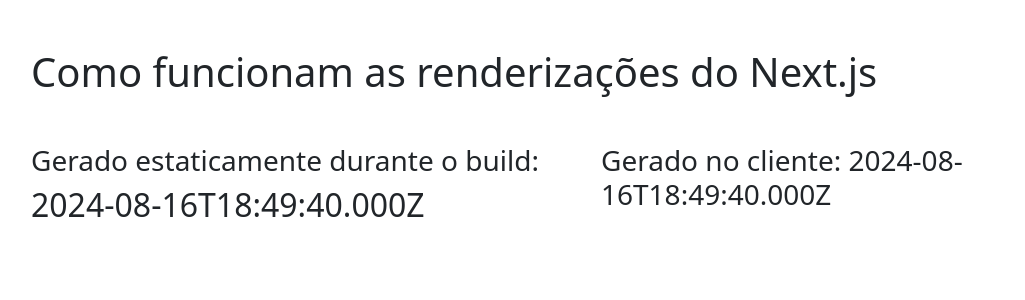
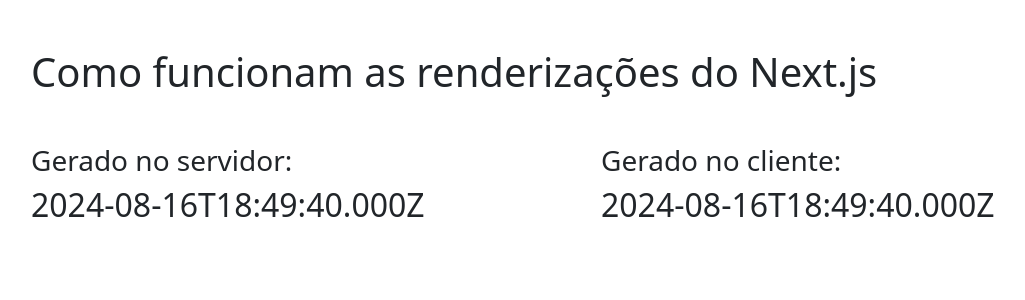
Before and after one commit to Carvalho-Juliano/black-next-js2, a Next.js app: page /static in a window 1280 px wide. Shown: the top 300 px of the page, without its empty margins (51-1076 px from the left). Built offline with nearby package versions, Linux system fonts and the light colour scheme; no server answers.

Commit message:
Correção

```diff
--- a/src/pages/static.tsx
+++ b/src/pages/static.tsx
@@ -1,11 +1,12 @@
 import { GetStaticProps, NextPage } from "next"
-import { ReactNode, useEffect, useState } from "react"
+import { ReactNode ,useEffect, useState } from "react";
 import { Col, Container, Row } from "reactstrap"
+
 
 type ApiResponse = {
   name: string
   timestamp: Date
-}
+};
 
 export const getStaticProps: GetStaticProps = async () => {
   const staticData = await fetch(`${process.env.NEXT_PUBLIC_APIURL}/api/hello`).then(res => res.json())
@@ -13,10 +14,10 @@
   return {
     props: {
       staticData
-    },
-    revalidate: 10
+    }
   }
 }
+
 
 const Static: NextPage = (props: {
   children?: ReactNode
@@ -28,8 +29,8 @@
     fetchData()
   }, [])
 
-  const fetchData = async () => {
-    const data = await fetch(`/api/hello`).then(res => res.json())
+  async function fetchData() {
+    const data = await fetch("/api/hello").then(res => res.json())
     setClientSideData(data)
   }
 
@@ -42,7 +43,7 @@
       <Row>
         <Col>
           <h3>
-            Gerado estaticamente durante o build:
+            Gerado no servidor:
           </h3>
           <h2>
             {props.staticData?.timestamp.toString()}
@@ -51,8 +52,11 @@
 
         <Col>
           <h3>
-            Gerado no cliente: {clientSideData?.timestamp.toString()}
+            Gerado no cliente:
           </h3>
+          <h2>
+            {clientSideData?.timestamp.toString()}
+          </h2>
         </Col>
       </Row>
     </Container>
```
